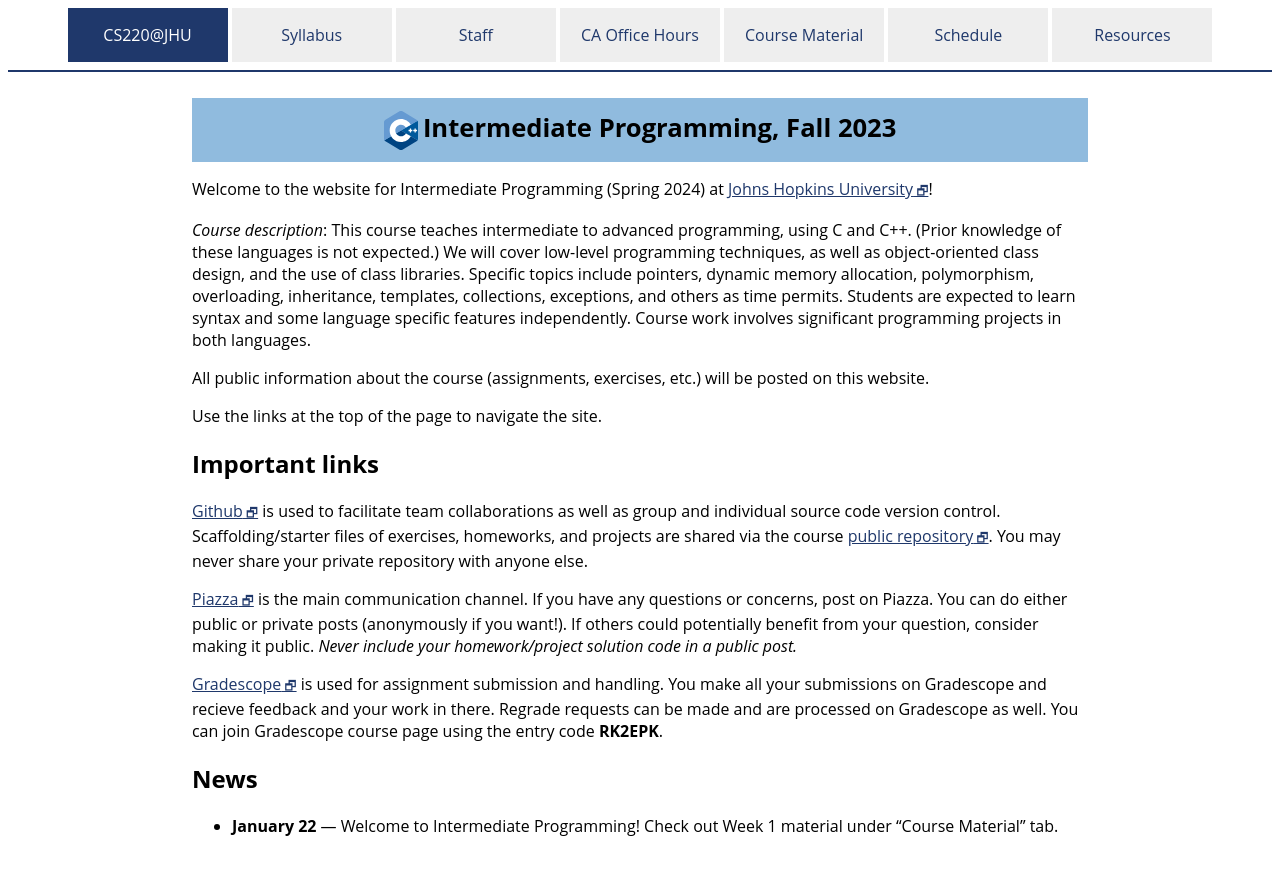
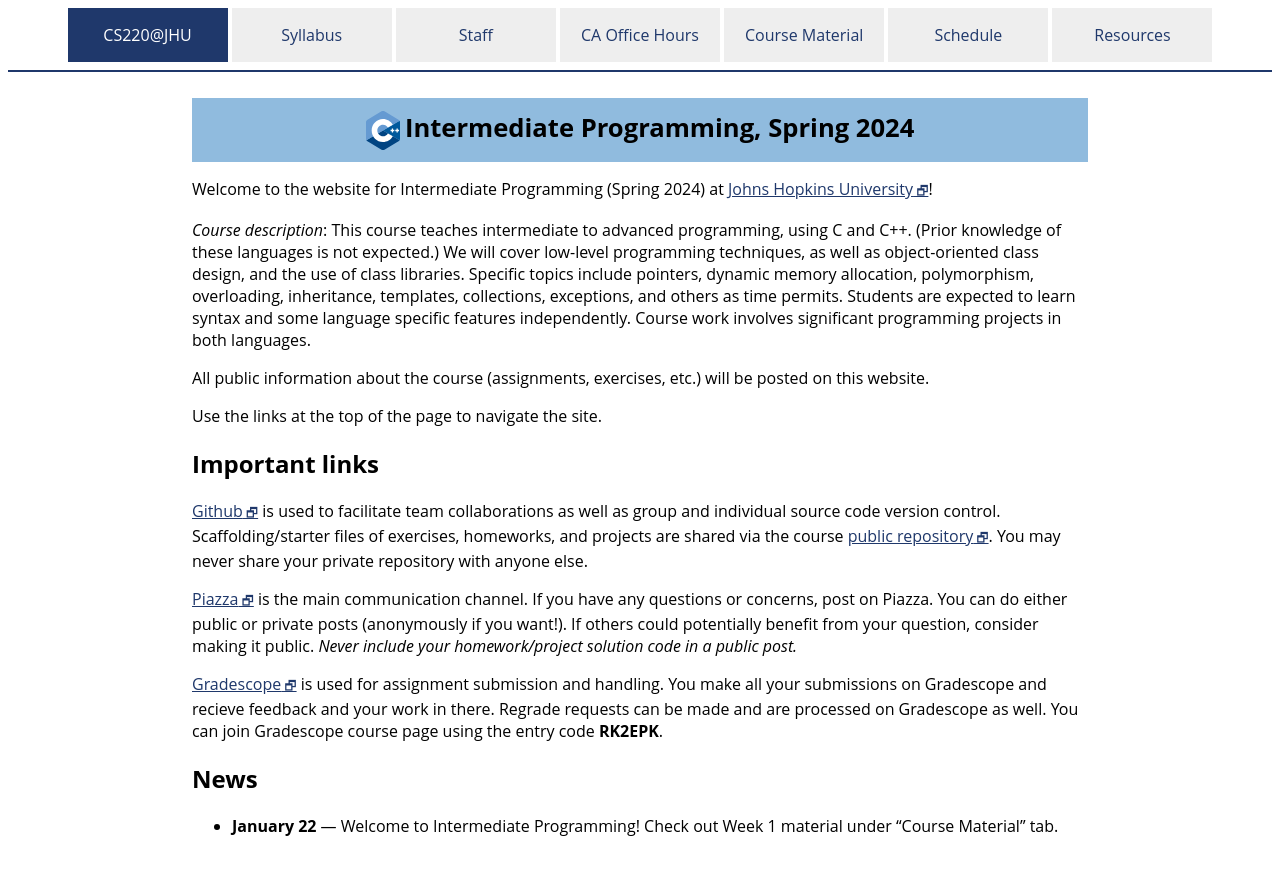
Before and after one commit to jhu-ip/cs220-f24, a Jekyll site: the page built from index.md, in a window 1280 px wide. Shown: the top 875 px of the page. Built offline with Jekyll 4.4.1, drawn with Linux system fonts in a browser that asks for light colours.

Commit message:
fixed a typo!

```diff
--- a/index.md
+++ b/index.md
@@ -1,6 +1,6 @@
 ---
 layout: default
-title: "Intermediate Programming, Fall 2023"
+title: "Intermediate Programming, Spring 2024"
 category: "home"
 ---
 
```
